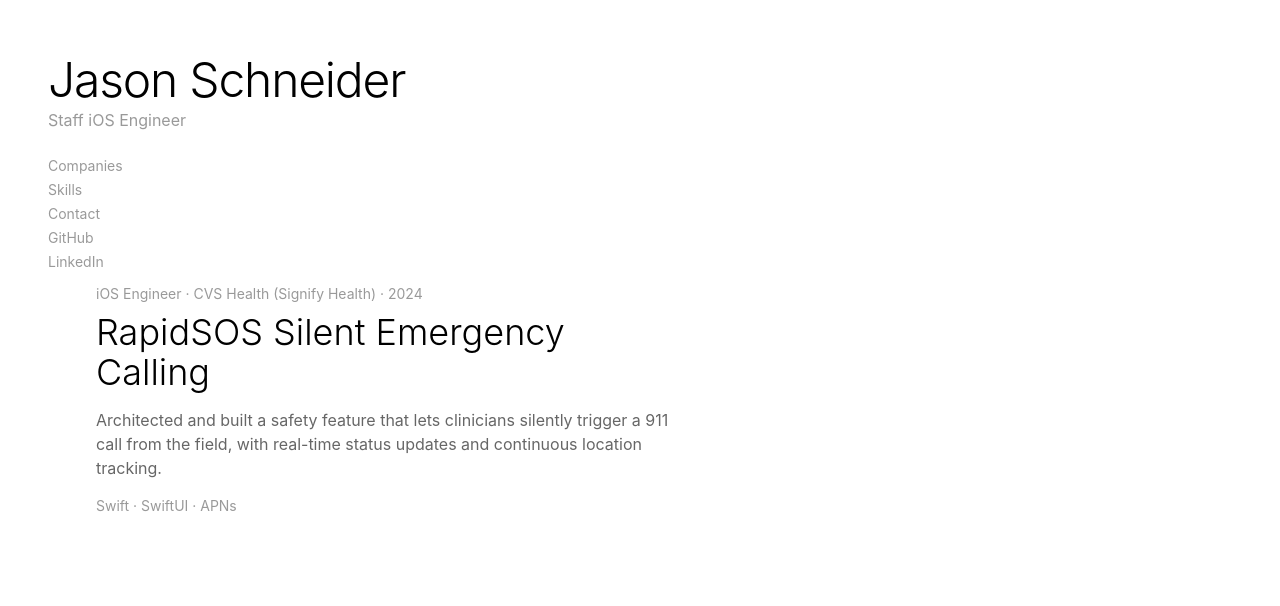
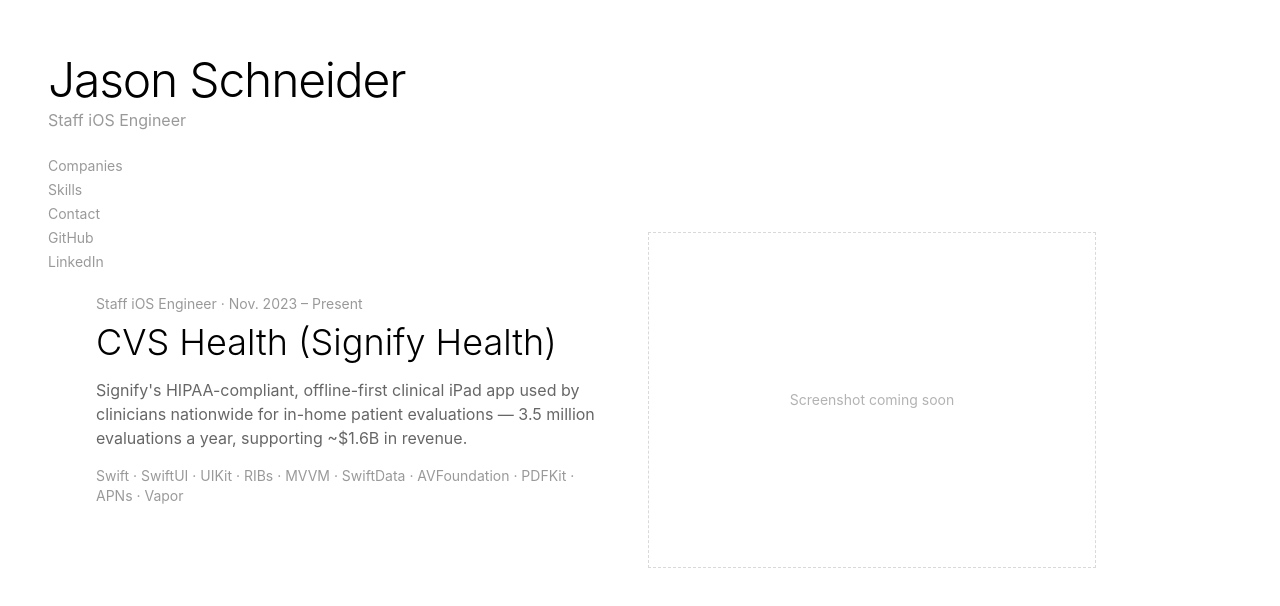
Before and after one commit to JasonTaylorLabs/portfolio, a React (Vite) app: page / in a window 1280 px wide. Shown: the top 606 px of the page. Built offline with nearby package versions, Linux system fonts and the light colour scheme.

Commit message:
Restructure gallery to one section per company instead of per feature
Replaces the 5 feature-level cards (RapidSOS, Clinical Document
Viewer, etc.) with one card per app/company (CVS Health, Oops,
Wãves), each with a general description and an image placeholder
slot ready for real app screenshots.

```diff
--- a/src/components/Gallery.tsx
+++ b/src/components/Gallery.tsx
@@ -1,7 +1,7 @@
 import { useRef } from 'react'
 import { motion, useScroll, useTransform } from 'framer-motion'
+import { apps } from '../data/apps'
 import { profile } from '../data/profile'
-import { projects } from '../data/projects'
 
 const NAV_LINKS = [
   { href: '#companies', label: 'Companies' },
@@ -14,10 +14,10 @@
 export function Gallery() {
   const trackRef = useRef<HTMLDivElement>(null)
   const { scrollYProgress } = useScroll({ target: trackRef })
-  const x = useTransform(scrollYProgress, [0, 1], ['0vw', `-${(projects.length - 1) * 100}vw`])
+  const x = useTransform(scrollYProgress, [0, 1], ['0vw', `-${(apps.length - 1) * 100}vw`])
 
   return (
-    <section ref={trackRef} style={{ height: `${projects.length * 100}vh` }} className="relative">
+    <section ref={trackRef} style={{ height: `${apps.length * 100}vh` }} className="relative">
       <div id="top" className="sticky top-0 h-screen overflow-hidden">
         <div className="absolute top-10 left-6 z-10 sm:top-14 sm:left-12">
           <h1 className="text-3xl font-light tracking-tight sm:text-5xl">{profile.name}</h1>
@@ -38,18 +38,25 @@
         </div>
 
         <motion.div style={{ x }} className="flex h-full items-center">
-          {projects.map((project) => (
+          {apps.map((app) => (
             <div
-              key={project.title}
-              className="flex h-full w-screen shrink-0 flex-col justify-center gap-4 px-6 sm:px-16 lg:px-24"
+              key={app.company}
+              className="flex h-full w-screen shrink-0 items-center gap-10 px-6 sm:px-16 lg:px-24"
             >
-              <div className="max-w-xl">
+              <div className="max-w-lg shrink-0">
                 <p className="text-sm text-black/40">
-                  {project.role} &middot; {project.company} &middot; {project.year}
+                  {app.role} &middot; {app.dates}
                 </p>
-                <h2 className="mt-2 text-2xl font-light sm:text-4xl">{project.title}</h2>
-                <p className="mt-4 text-black/60">{project.description}</p>
-                <p className="mt-4 text-sm text-black/40">{project.tech.join(' · ')}</p>
+                <h2 className="mt-2 text-2xl font-light sm:text-4xl">{app.company}</h2>
+                <p className="mt-4 text-black/60">{app.description}</p>
+                <p className="mt-4 text-sm text-black/40">{app.tech.join(' · ')}</p>
+              </div>
+              <div className="hidden aspect-4/3 w-full max-w-md items-center justify-center border border-dashed border-black/15 text-sm text-black/30 sm:flex">
+                {app.image ? (
+                  <img src={app.image} alt={app.company} className="h-full w-full object-contain" />
+                ) : (
+                  'Screenshot coming soon'
+                )}
               </div>
             </div>
           ))}
--- /dev/null
+++ b/src/data/apps.ts
@@ -0,0 +1,35 @@
+export type App = {
+  company: string
+  role: string
+  dates: string
+  description: string
+  tech: string[]
+  image?: string
+}
+
+export const apps: App[] = [
+  {
+    company: 'CVS Health (Signify Health)',
+    role: 'Staff iOS Engineer',
+    dates: 'Nov. 2023 – Present',
+    description:
+      "Signify's HIPAA-compliant, offline-first clinical iPad app used by clinicians nationwide for in-home patient evaluations — 3.5 million evaluations a year, supporting ~$1.6B in revenue.",
+    tech: ['Swift', 'SwiftUI', 'UIKit', 'RIBs', 'MVVM', 'SwiftData', 'AVFoundation', 'PDFKit', 'APNs', 'Vapor'],
+  },
+  {
+    company: 'Oops',
+    role: 'iOS Engineer',
+    dates: 'May – June 2023',
+    description:
+      'A Gen-Z personal finance app that helps users understand and manage their spending, with an in-app AI chat assistant.',
+    tech: ['Swift', 'SwiftUI', 'UIKit', 'Combine', 'Firebase', 'AWS'],
+  },
+  {
+    company: 'Wãves',
+    role: 'Founder',
+    dates: 'May 2019 – Dec. 2022',
+    description:
+      'A location-based social app for coordinating real-time, in-person meetups and events — built end-to-end as founding engineer, from iOS client to backend.',
+    tech: ['Swift', 'SwiftUI', 'MapKit', 'AVFoundation', 'Vapor', 'Firebase', 'GCP'],
+  },
+]
--- a/src/data/projects.ts
+++ /dev/null
@@ -1,56 +0,0 @@
-export type Project = {
-  title: string
-  role: string
-  company: string
-  year: string
-  description: string
-  tech: string[]
-}
-
-export const projects: Project[] = [
-  {
-    title: 'RapidSOS Silent Emergency Calling',
-    role: 'iOS Engineer',
-    company: 'CVS Health (Signify Health)',
-    year: '2024',
-    description:
-      'Architected and built a safety feature that lets clinicians silently trigger a 911 call from the field, with real-time status updates and continuous location tracking.',
-    tech: ['Swift', 'SwiftUI', 'APNs'],
-  },
-  {
-    title: 'Clinical Document Viewer',
-    role: 'iOS Engineer',
-    company: 'CVS Health (Signify Health)',
-    year: '2024',
-    description:
-      'Built an iPad viewer using PDFKit so clinicians can securely review patient records before a visit — now handling millions of document reviews a year.',
-    tech: ['SwiftUI', 'PDFKit'],
-  },
-  {
-    title: 'Shared Mobile Platform',
-    role: 'Tech Lead',
-    company: 'CVS Health (Signify Health)',
-    year: '2024',
-    description:
-      'Led architecture of a shared platform unifying iOS, Android, and web, giving dozens of feature teams a common foundation and design system to build on.',
-    tech: ['Swift', 'React Native', 'Design Systems'],
-  },
-  {
-    title: 'Wãves',
-    role: 'Founder',
-    company: 'Wãves',
-    year: '2019–2022',
-    description:
-      'Founded and built a location-based social app end-to-end — real-time maps, media capture/playback, messaging, and push notifications — shipped to a beta of ~1K users.',
-    tech: ['Swift', 'SwiftUI', 'MapKit', 'AVFoundation', 'Vapor', 'Firebase'],
-  },
-  {
-    title: 'AI Spending Assistant',
-    role: 'iOS Engineer',
-    company: 'Oops',
-    year: '2023',
-    description:
-      "Built an in-app AI chat experience that helps users understand their spending habits, integrating OpenAI's API into a Gen-Z personal finance app.",
-    tech: ['Swift', 'SwiftUI', 'OpenAI API'],
-  },
-]
```
